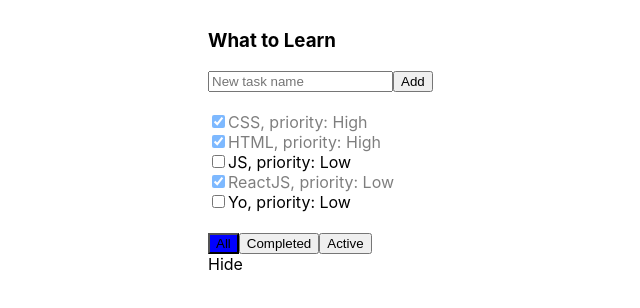
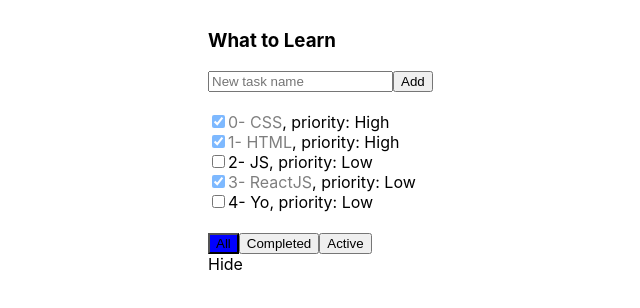
Before and after one commit to ArtemSpiridovich/ToDoList, a React (Create React App) app: page / in a window 1280 px wide. Shown: the top 308 px of the page, without its empty margins (192-832 px from the left). Built offline with nearby package versions, Linux system fonts and the light colour scheme.

Commit message:
lesson-6 7task

```diff
--- a/src/App.js
+++ b/src/App.js
@@ -9,29 +9,59 @@
 
 class App extends React.Component {
 
+    nextTaskId = 5;
+
     state = {
         tasks: [
-            {title: 'CSS', isDone: true, priority: 'High'},
-            {title: 'HTML', isDone: true, priority: 'High'},
-            {title: 'JS', isDone: false, priority: 'Low'},
-            {title: 'ReactJS', isDone: true, priority: 'Low'},
-            {title: 'Yo', isDone: false, priority: 'Low'}
+            {id: 0, title: 'CSS', isDone: true, priority: 'High'},
+            {id: 1, title: 'HTML', isDone: true, priority: 'High'},
+            {id: 2, title: 'JS', isDone: false, priority: 'Low'},
+            {id: 3, title: 'ReactJS', isDone: true, priority: 'Low'},
+            {id: 4, title: 'Yo', isDone: false, priority: 'Low'}
         ],
         filterValue: 'All'
     }
 
-    changeStatus = (task, isDone) => {
-        let newTask = this.state.tasks.map(t => {
-            if(t !== task){
-                return t;
+    changeStatus = (taskId, isDone) => {
+        this.changeTask(taskId, {isDone: isDone})
+        // let newTask = this.state.tasks.map(t => {
+        //     if(t.id !== taskId){
+        //         return t;
+        //     } else {
+        //         return {...t, isDone: isDone}
+        //     }
+        // });
+        // this.setState({
+        //     tasks: newTask
+        // })
+};
+
+    changeInput = (titleId, title) => {
+        this.changeTask(titleId, {title: title})
+        // let newTitle = this.state.tasks.map(t => {
+        //     if(t.id === titleId){
+        //         return {...t, title: title}
+        //     } else {
+        //         return {...t}
+        //     }
+        // })
+        // this.setState({
+        //     tasks: newTitle
+        // })
+    }
+
+    changeTask = (taskId, obj) => {
+        let newTasks = this.state.tasks.map(t => {
+            if(t.id !== taskId){
+                return t
             } else {
-                return {...t, isDone: isDone}
+                return {...t, ...obj}
             }
-        });
+        })
         this.setState({
-            tasks: newTask
+            tasks: newTasks
         })
-}
+    }
 
     changeFilter = (NewFilterValue) => {
         this.setState({
@@ -41,7 +71,7 @@
     }
 
     addTask = (newTitle) => {
-        let newTask = {title: newTitle, isDone: false, priority: 'Low'};
+        let newTask = {id: this.nextTaskId++, title: newTitle, isDone: false, priority: 'Low'};
         let newTasks = [...this.state.tasks, newTask];
         this.setState({
             tasks: newTasks
@@ -54,7 +84,7 @@
             <div className="App">
                 <div className="todoList">
                     <ToDoListHeader addTask={this.addTask}/>
-                    <ToDoListTasks changeStatus = {this.changeStatus} tasks={this.state.tasks.filter(t => {
+                    <ToDoListTasks changeStatus = {this.changeStatus} changeInput={this.changeInput} state={this.state} tasks={this.state.tasks.filter(t => {
                         if (this.state.filterValue === "All")
                             return true;
                         if (this.state.filterValue === "Completed")
--- a/src/ToDoListTask.js
+++ b/src/ToDoListTask.js
@@ -2,17 +2,43 @@
 import './App.css';
 
 class ToDoListTask extends React.Component {
+
+    state = {
+        EditMod: false
+    }
+
+
+    activateEditMod = () => {
+        this.setState({
+            EditMod: true
+        })
+    };
+
+    onDeactivateEditMode = () => {
+        this.setState({
+            EditMod: false
+        })
+    };
+
+    onChangeInput = (e) => {
+        this.props.changeInput(this.props.task.id, e.currentTarget.value)
+    }
+
     onIsDoneChanged = (e) => {
-        this.props.changeStatus(this.props.task, e.currentTarget.checked);
+        this.props.changeStatus(this.props.task.id, e.currentTarget.checked);
+    }
 
-    }
     render = () => {
         let ClassForCheckBox = this.props.task.isDone === true ? 'done' : '';
         return (
             <div className="todoList-task">
                 <input className={ClassForCheckBox} type="checkbox" checked={this.props.task.isDone}
                        onChange={this.onIsDoneChanged}/>
-                <span className={ClassForCheckBox}>{this.props.task.title}, priority: {this.props.task.priority}</span>
+                {this.state.EditMod
+                    ? <input onBlur={this.onDeactivateEditMode} onChange={this.onChangeInput} autoFocus={true} value = {this.props.task.title}/>
+                    : <span onClick={this.activateEditMod}
+                          className={ClassForCheckBox}>{this.props.task.id}- {this.props.task.title}</span>
+                }, priority: {this.props.task.priority}
             </div>
         );
     }
--- a/src/ToDoListTasks.js
+++ b/src/ToDoListTasks.js
@@ -5,7 +5,7 @@
 
 class ToDoListTasks extends React.Component {
     render = () => {
-        let tasksElements = this.props.tasks.map( t => <ToDoListTask task={t} changeStatus={this.props.changeStatus}/>);
+        let tasksElements = this.props.tasks.map( t => <ToDoListTask task={t} changeTask={this.props.changeTask} changeInput={this.props.changeInput} state={this.props.state} changeStatus={this.props.changeStatus}/>);
         return (
             <div className="todoList-tasks">
                 {tasksElements}
```
